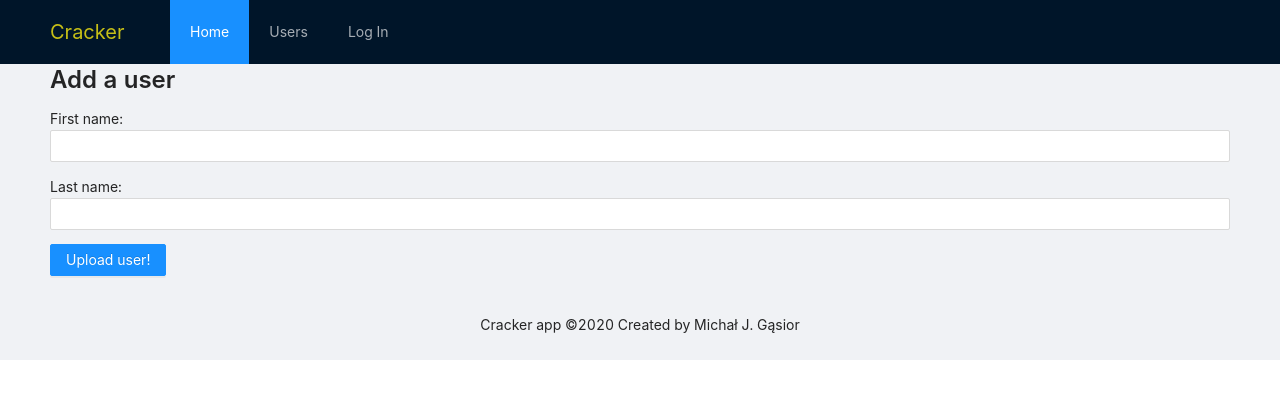
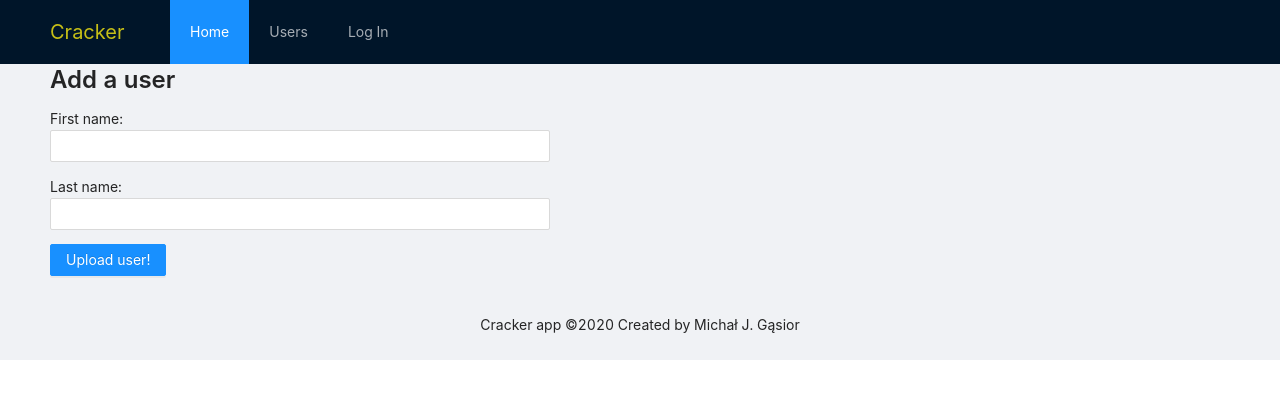
Before and after one commit to mjgasior/cracker-app, a React (Create React App) app in the folder cracker-client/: page /adduser in a window 1280 px wide. Shown: the top 398 px of the page. Built offline with nearby package versions, Linux system fonts and the light colour scheme; no server answers; what auth0-js would draw is missing.

Commit message:
Styled container

```diff
--- a/cracker-client/src/+components/AddUser.jsx
+++ b/cracker-client/src/+components/AddUser.jsx
@@ -2,6 +2,11 @@ import React, { useState } from "react";
 import { useMutation } from "@apollo/react-hooks";
 import { gql } from "apollo-boost";
 import { Button, Input, Typography } from "antd";
+import styled from "styled-components";
+
+const Container = styled.div`
+  max-width: 500px;
+`;
 
 const { Title } = Typography;
 
@@ -24,7 +29,7 @@ export const AddUser = () => {
   }
 
   return (
-    <div>
+    <Container>
       <Title level={3}>Add a user</Title>
       <p>
         <label>
@@ -61,6 +66,6 @@ export const AddUser = () => {
           </p>
         </div>
       )}
-    </div>
+    </Container>
   );
 };
```
